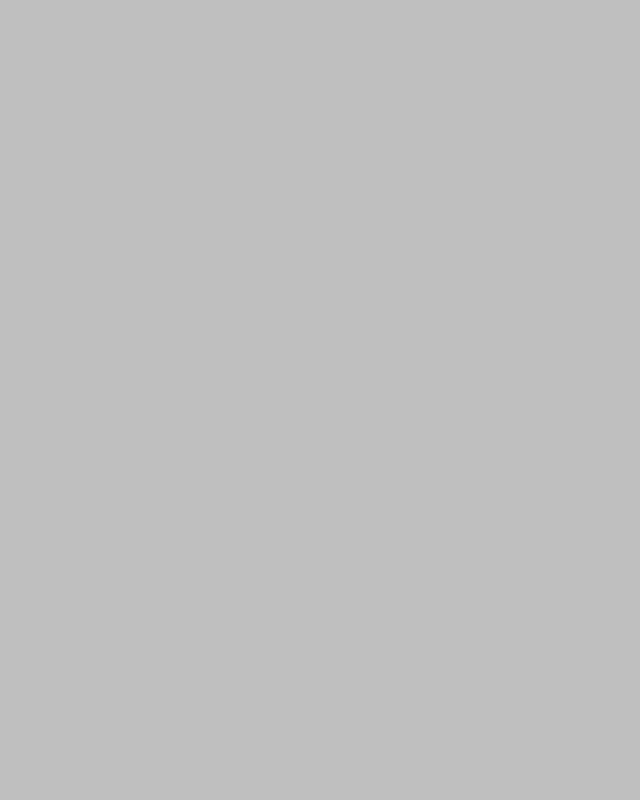
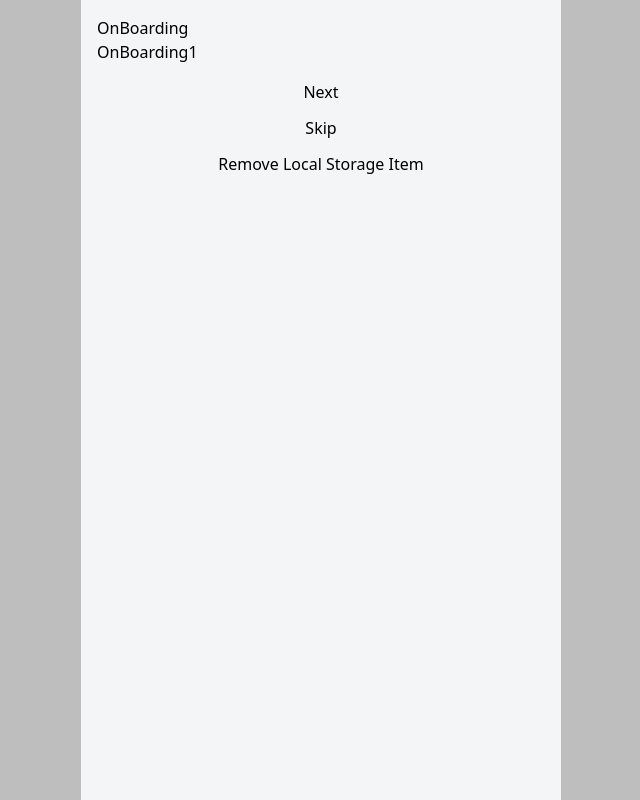
Before and after one commit to azharluthfi14/oeypay-root, a React (Vite) app: page /onboarding in a window 1280 px wide. Before the commit this address had no page. Shown: the whole page, without its empty margins (319-959 px from the left). Built offline with nearby package versions, Linux system fonts and the light colour scheme.

Commit message:
chore: added onboarding schema

```diff
--- /dev/null
+++ b/src/components/organisms/OnboardingScreen/index.tsx
@@ -0,0 +1,17 @@
+
+export const OnBoarding1 = () => {
+    return (
+        <div>OnBoarding1</div>
+    )
+}
+
+export const OnBoarding2 = () => {
+    return (
+        <div>OnBoarding2</div>
+    )
+}
+export const OnBoarding3 = () => {
+    return (
+        <div>OnBoarding3</div>
+    )
+}
--- a/src/components/organisms/index.ts
+++ b/src/components/organisms/index.ts
@@ -1 +1,2 @@
 export * from './FormRegister';
+export * from './OnboardingScreen';
--- /dev/null
+++ b/src/pages/Onboarding/index.tsx
@@ -0,0 +1,47 @@
+import { useState } from "react"
+
+import { useNavigate } from "react-router-dom"
+
+import { OnBoarding1, OnBoarding2, OnBoarding3 } from "@/components"
+
+export const OnBoarding = () => {
+    const [currentBoard, setCurrentBoard] = useState(1)
+    const navigate = useNavigate()
+
+
+    const renderBoard = () => {
+        switch (currentBoard) {
+            case 1:
+                return <OnBoarding1 />
+
+            case 2:
+                return <OnBoarding2 />
+            case 3:
+                return <OnBoarding3 />
+            default:
+                return null
+        }
+    }
+
+    return (
+        <>
+            <main className="my-0 mx-auto min-h-full max-w-screen-sm">
+                <div className="my-0 mx-auto min-h-screen max-w-[480px] overflow-x-hidden overflow-hidden  bg-white2 pb-[66px]">
+                    <div className="p-4">
+                        <div>
+                            OnBoarding
+                        </div>
+                        {renderBoard()}
+                        <div className="flex flex-col my-4 gap-y-3">
+                            <button onClick={() => setCurrentBoard(currentBoard + 1)}>Next</button>
+                            <button onClick={() => [localStorage.setItem('onboard', 'true'), navigate('/home', {
+                                replace: true
+                            })]}>Skip</button>
+                            <button onClick={() => localStorage.removeItem('onboard')}>Remove Local Storage Item</button>
+                        </div>
+                    </div>
+                </div>
+            </main>
+        </>
+    )
+}
--- /dev/null
+++ b/src/routes/finishedOnboarding.tsx
@@ -0,0 +1,11 @@
+import { Navigate, useLocation } from "react-router-dom";
+
+export const FinishOnboarding = ({ children }: { children: JSX.Element }) => {
+    const onboard = localStorage.getItem('onboard');
+    const location = useLocation()
+    if (!onboard) {
+        return <Navigate to='/onboarding' state={{ from: location }} replace />
+    } else {
+        return children
+    }
+}
--- a/src/routes/index.tsx
+++ b/src/routes/index.tsx
@@ -1,7 +1,10 @@
 import { Outlet, Route, Routes } from 'react-router-dom';
+
+import { FinishOnboarding } from './finishedOnboarding';
 
 import BottomTab from '@/components/molecules/BottomTabs';
 import { DiscoverPage, ExplorerPage, HomePage, RegisterPage } from '@/pages';
+import { OnBoarding } from '@/pages/Onboarding';
 
 const AuthLayoutPage = () => {
   return (
@@ -29,13 +32,15 @@ const LayoutPage = () => {
 };
 
 export const RootLayout = () => {
+  // const onboard = localStorage.getItem('onboard');
   return (
     <>
       <Routes>
-        <Route element={<AuthLayoutPage />}>
+        <Route path='/onboarding' element={<OnBoarding />} />
+        <Route element={<FinishOnboarding><AuthLayoutPage /></FinishOnboarding>}>
           <Route path="/" element={<RegisterPage />} />
         </Route>
-        <Route element={<LayoutPage />}>
+        <Route element={<FinishOnboarding><LayoutPage /></FinishOnboarding>}>
           <Route path="/home" element={<HomePage />} />
           <Route path="/explorer" element={<ExplorerPage />} />
           <Route path="/discover" element={<DiscoverPage />} />
```
